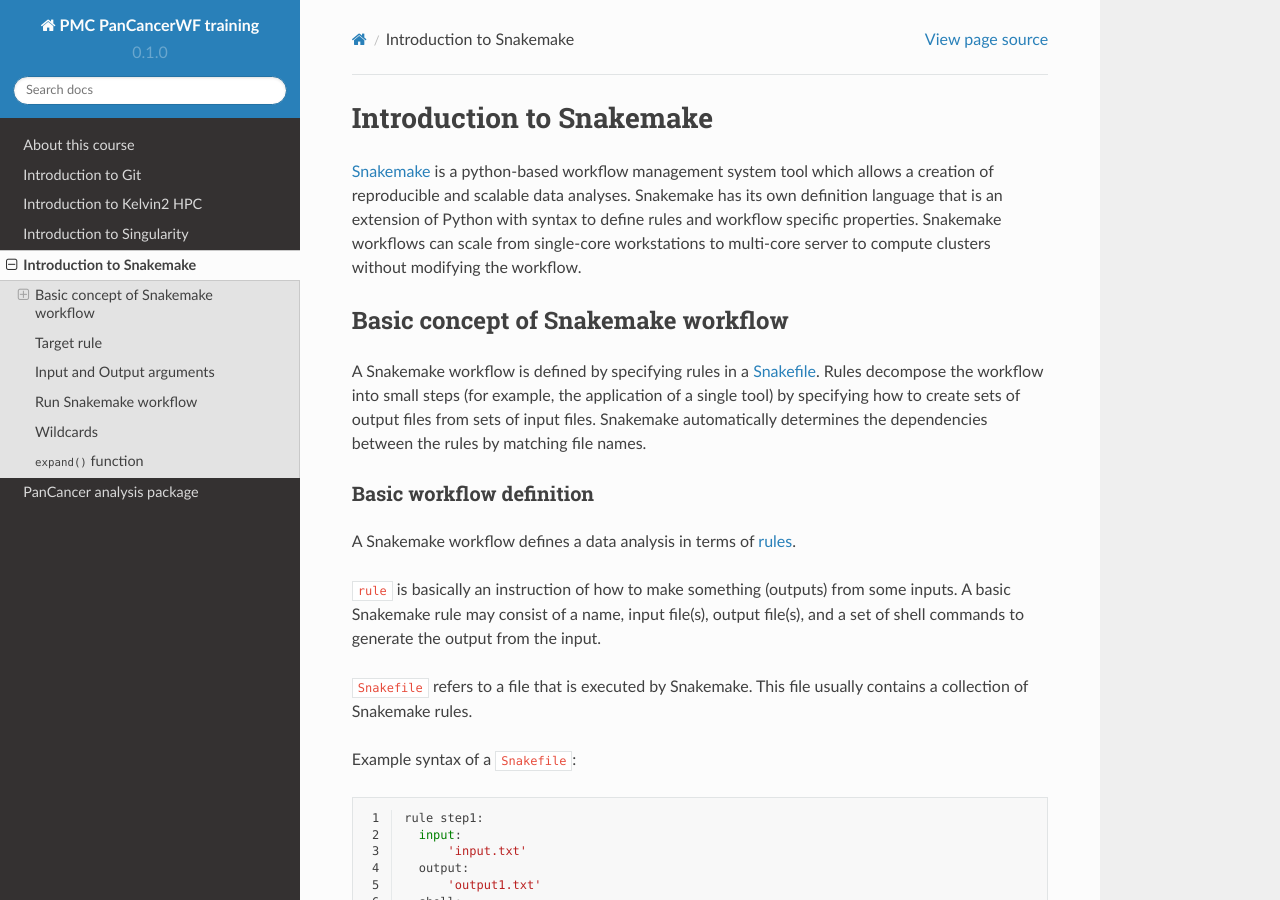
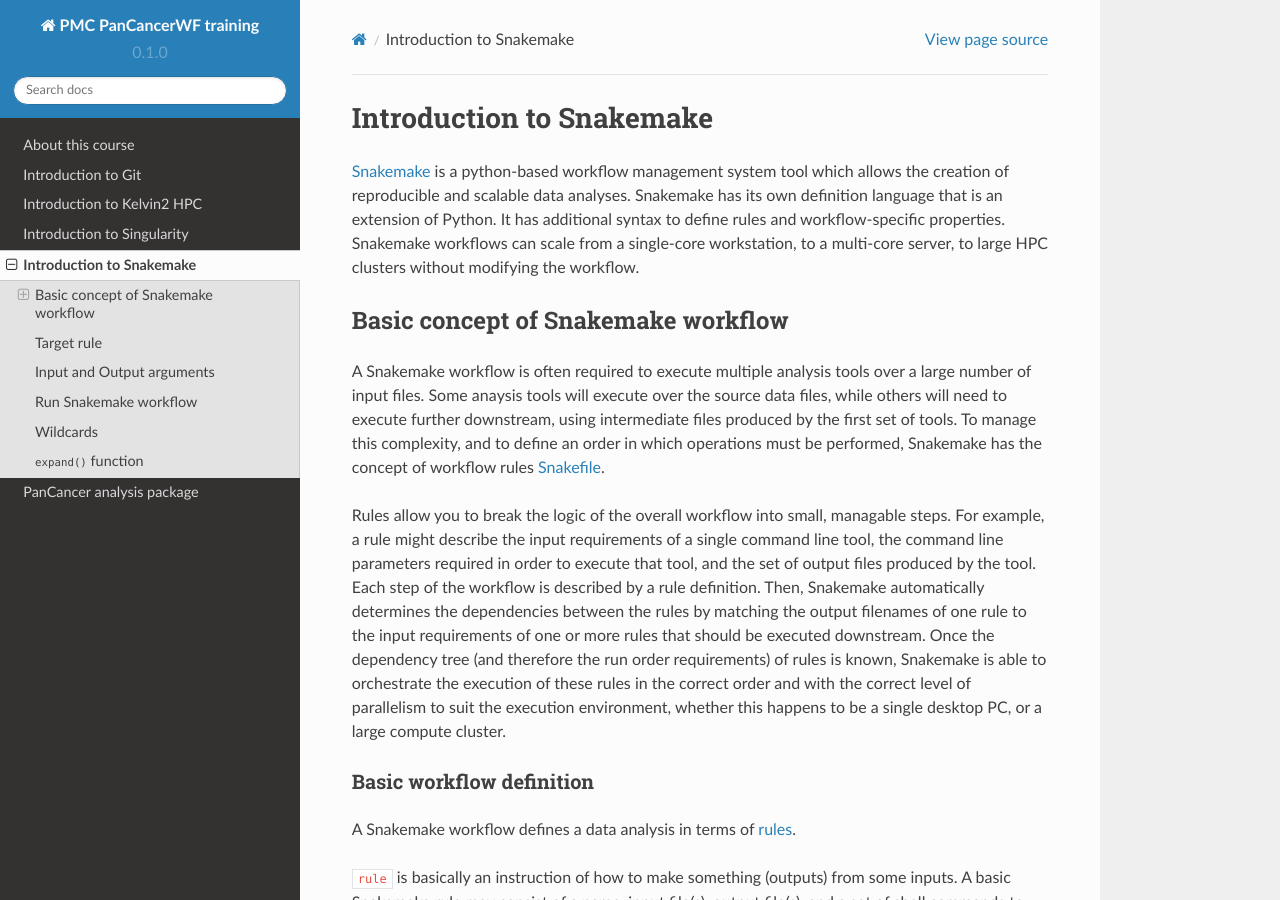
Before and after one commit to sirintra/PMC-PC-training, a Sphinx documentation site: the page built from docs/source/snakemake.rst, in a window 1280 px wide and 900 px high. Built offline with Sphinx 7.4.7 and the Read the Docs theme 2.0.0, drawn with Linux system fonts in a browser that asks for light colours.

Commit message:
Update snakemake.rst

```diff
--- a/docs/source/snakemake.rst
+++ b/docs/source/snakemake.rst
@@ -1,12 +1,14 @@
 Introduction to Snakemake
 ##########################
 
-`Snakemake <https://snakemake.readthedocs.io/en/stable/index.html>`_ is a python-based workflow management system tool which allows a creation of reproducible and scalable data analyses. Snakemake has its own definition language that is an extension of Python with syntax to define rules and workflow specific properties. Snakemake workflows can scale from single-core workstations to multi-core server to compute clusters without modifying the workflow.
+`Snakemake <https://snakemake.readthedocs.io/en/stable/index.html>`_ is a python-based workflow management system tool which allows the creation of reproducible and scalable data analyses. Snakemake has its own definition language that is an extension of Python. It has additional syntax to define rules and workflow-specific properties. Snakemake workflows can scale from a single-core workstation, to a multi-core server, to large HPC clusters without modifying the workflow.
 
 Basic concept of Snakemake workflow
 ************************************
 
-A Snakemake workflow is defined by specifying rules in a `Snakefile <https://snakemake.readthedocs.io/en/stable/snakefiles/rules.html>`_. Rules decompose the workflow into small steps (for example, the application of a single tool) by specifying how to create sets of output files from sets of input files. Snakemake automatically determines the dependencies between the rules by matching file names.
+A Snakemake workflow is often required to execute multiple analysis tools over a large number of input files. Some anaysis tools will execute over the source data files, while others will need to execute further downstream, using intermediate files produced by the first set of tools. To manage this complexity, and to define an order in which operations must be performed, Snakemake has the concept of workflow rules `Snakefile <https://snakemake.readthedocs.io/en/stable/snakefiles/rules.html>`_.
+
+Rules allow you to break the logic of the overall workflow into small, managable steps. For example, a rule might describe the input requirements of a single command line tool, the command line parameters required in order to execute that tool, and the set of output files produced by the tool. Each step of the workflow is described by a rule definition. Then, Snakemake automatically determines the dependencies between the rules by matching the output filenames of one rule to the input requirements of one or more rules that should be executed downstream. Once the dependency tree (and therefore the run order requirements) of rules is known, Snakemake is able to orchestrate the execution of these rules in the correct order and with the correct level of parallelism to suit the execution environment, whether this happens to be a single desktop PC, or a large compute cluster.
 
 
 Basic workflow definition
```
